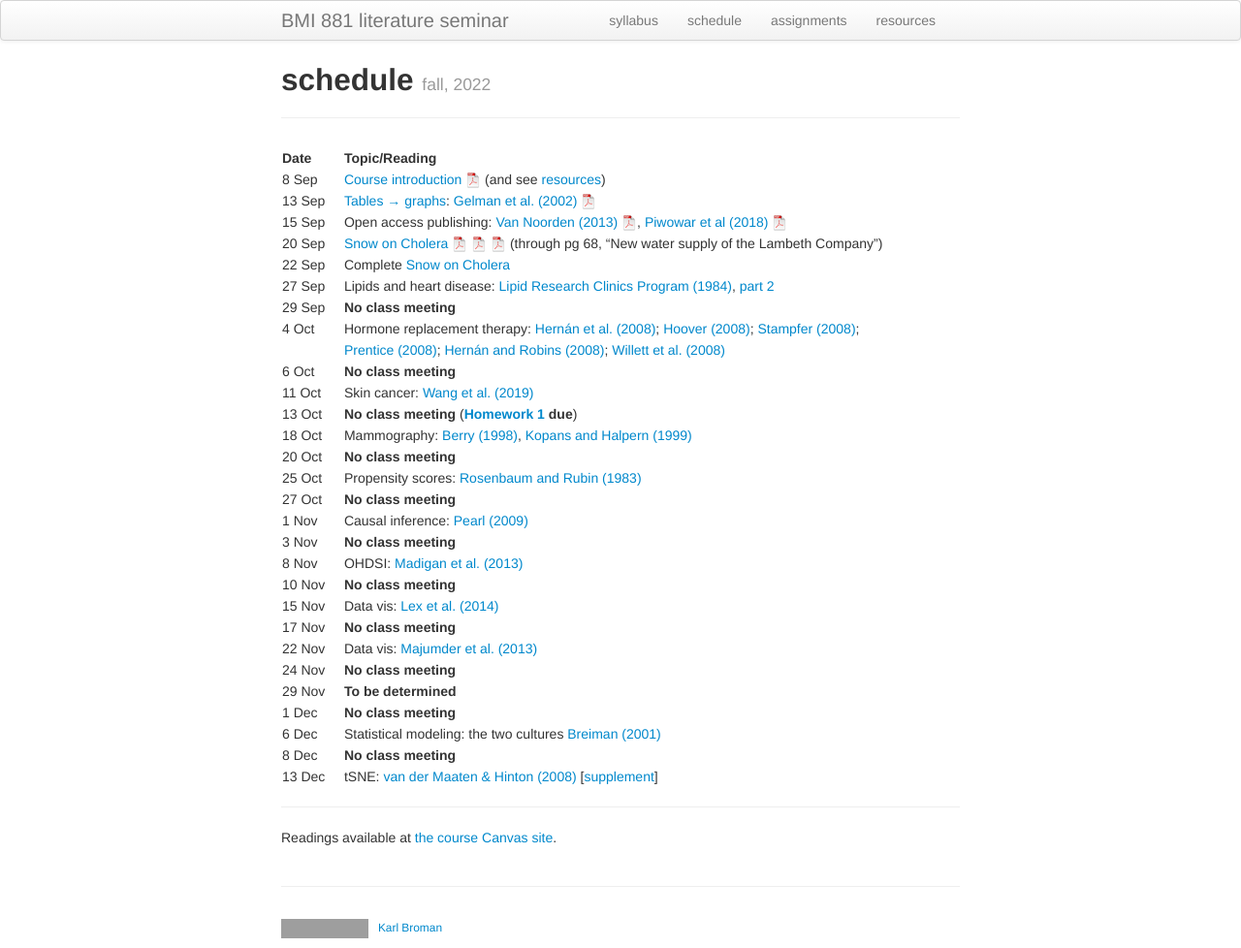
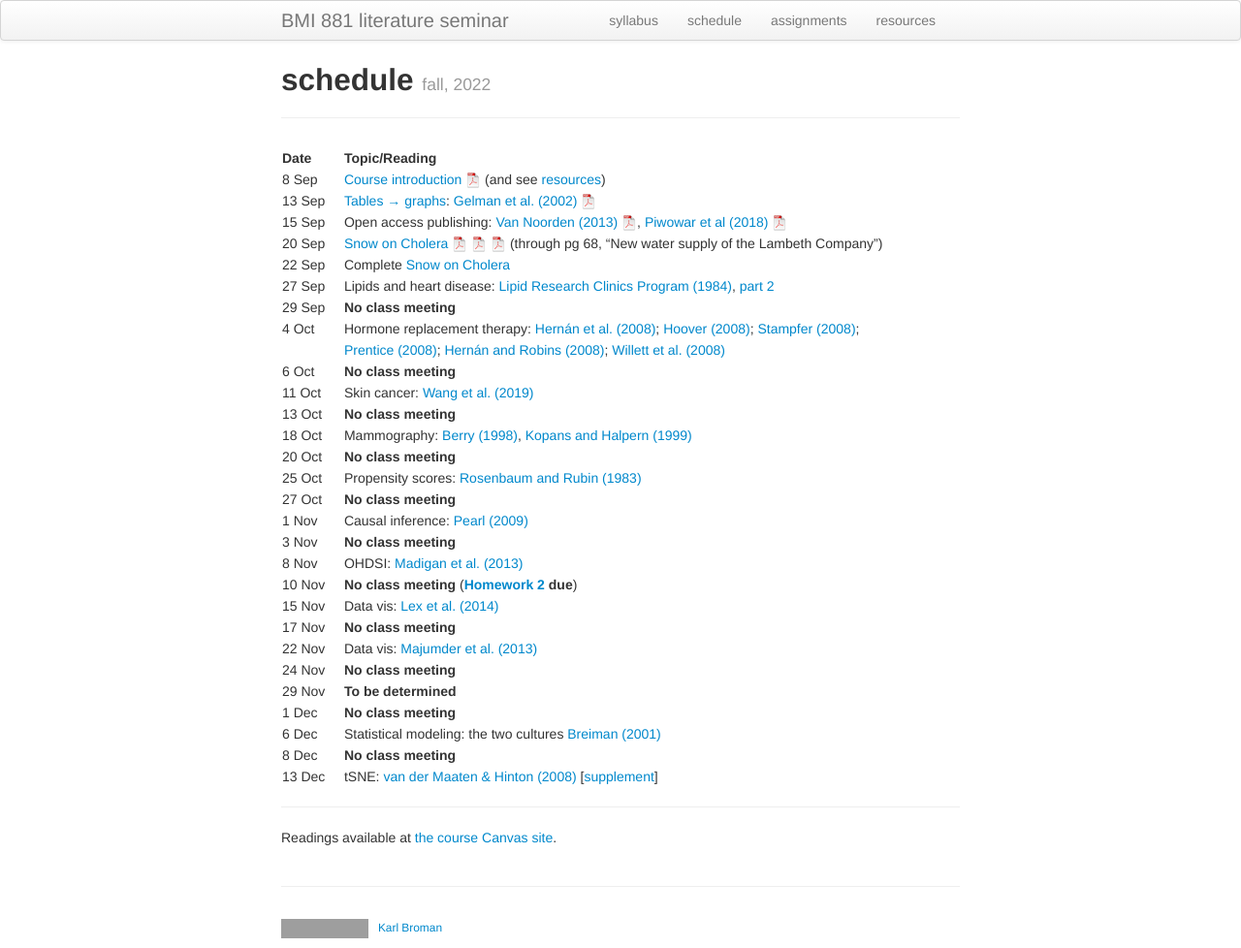
Before and after one commit to kbroman/BMI881_fall2022, a Jekyll site: the page built from schedule.md, in a window 1280 px wide. Shown: the whole page at 97% size. Built offline with Jekyll 4.4.1, drawn with Linux system fonts in a browser that asks for light colours; grey boxes are pictures that could not be loaded.

Commit message:
Add homework 2

```diff
--- a/schedule.md
+++ b/schedule.md
@@ -18,15 +18,15 @@ description: Schedule and readings for BMI 881, Biomedical data science scholarl
 | | | [Prentice (2008)](https://doi.org/10.1097/EDE.0b013e318188e83b); [Hern&aacute;n and Robins (2008)](https://doi.org/10.1097/EDE.0b013e318188e85f); [Willett et al. (2008)](https://doi.org/10.1097/EDE.0b013e318188e84e) |
 | 6 Oct   |    | **No class meeting** |
 | 11 Oct  |    | Skin cancer: [Wang et al. (2019)](https://doi.org/10.1001/jamadermatol.2019.2335)
-| 13 Oct   |    | **No class meeting** (**[Homework 1](homework1.html) due**)
+| 13 Oct   |    | **No class meeting**
 | 18 Oct |  | Mammography: [Berry (1998)](https://doi.org/10.1093/jnci/90.19.1431), [Kopans and Halpern (1999)](https://doi.org/10.1093/jnci/91.4.382) |
 | 20 Oct    |  | **No class meeting** |
 | 25 Oct    |  | Propensity scores: [Rosenbaum and Rubin (1983)](http://doi.org/10.1093/biomet/70.1.41) |
 | 27 Oct    |  | **No class meeting** |
 | 1 Nov    |  | Causal inference: [Pearl (2009)](http://doi.org/10.1214/09-SS057)  |
-| 3 Nov    |  | **No class meeting**
+| 3 Nov    |  | **No class meeting**  |
 | 8 Nov     |  | OHDSI: [Madigan et al. (2013)](https://doi.org/10.1093/aje/kwt010) |
-| 10 Nov     |  | **No class meeting** |
+| 10 Nov     |  | **No class meeting** (**[Homework 2](homework2.html) due**) |
 | 15 Nov    |  | Data vis: [Lex et al. (2014)](https://doi.org/10.1109/TVCG.2014.2346248) |
 | 17 Nov    |  | **No class meeting** |
 | 22 Nov    |  | Data vis: [Majumder et al. (2013)](https://doi.org/10.1080/01621459.2013.808157) |
```
Also changed, not shown: assignments.md (+1 -0 lines), index.md (+2 -1 lines).
